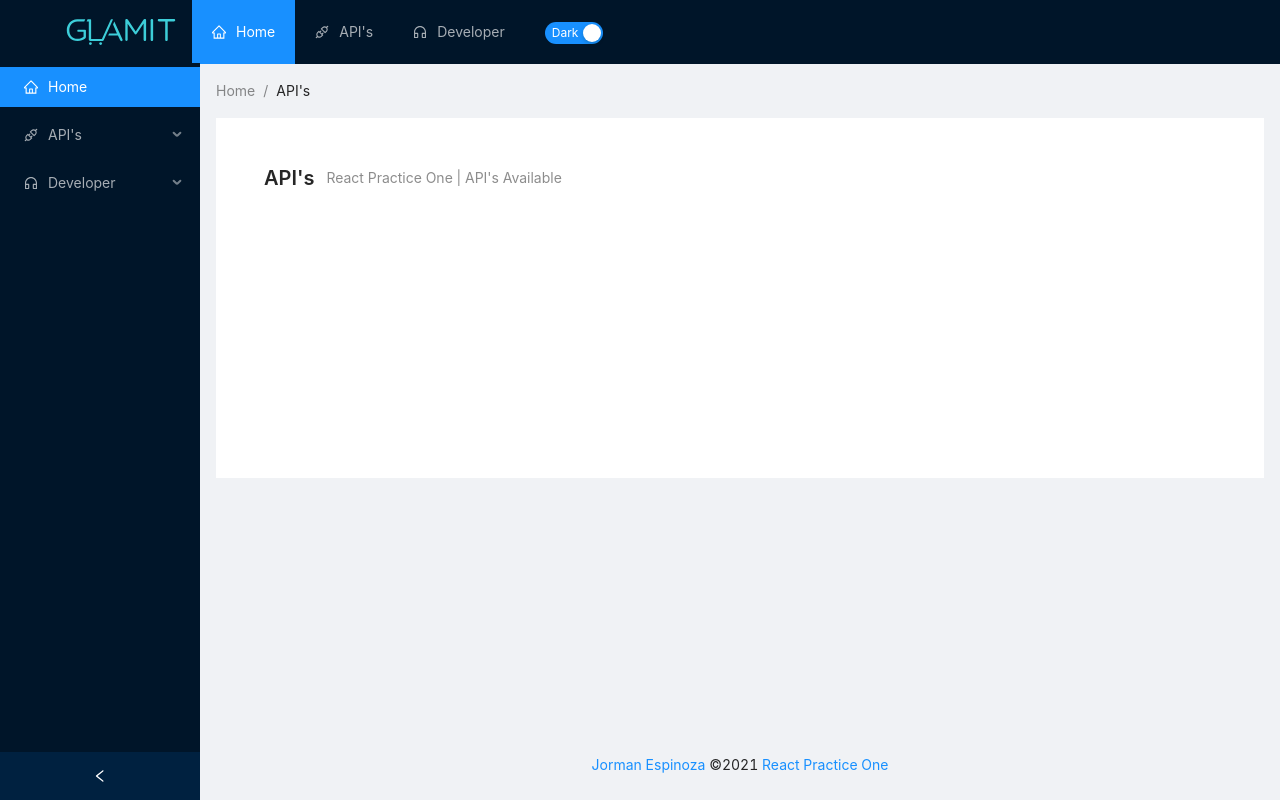
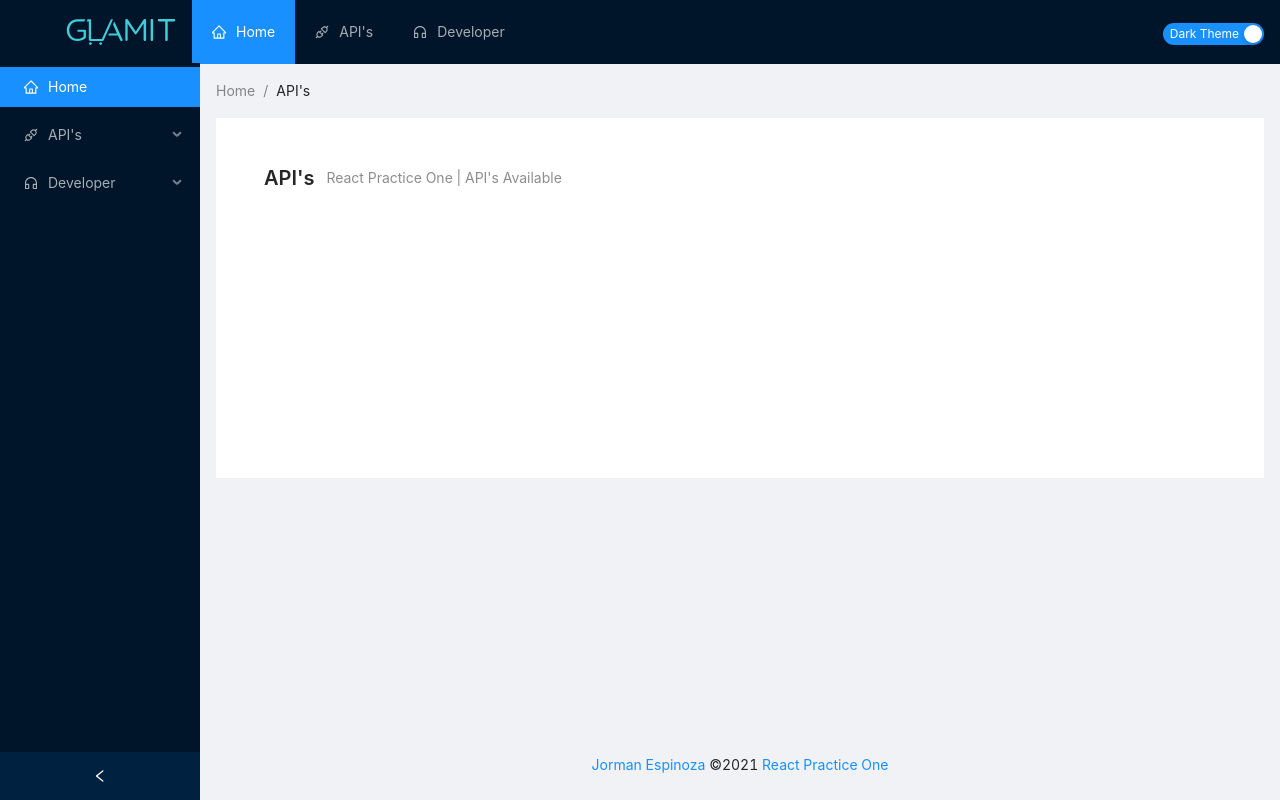
Before and after one commit to jormanespinoza/react-practice-one, a React (Create React App) app: page /apis in a window 1280 px wide. Built offline with nearby package versions, Linux system fonts and the light colour scheme.

Commit message:
add: Dynamic menu

```diff
--- a/src/App.js
+++ b/src/App.js
@@ -14,7 +14,8 @@ const App = () => {
   }
 
   const changeActiveLink = (e) => {
-    setActiveLink(e.key);
+    const active  = e.key || e.target.parentNode.getAttribute('data-key')
+    setActiveLink(active);
   }
 
   return (
--- a/src/assets/css/main-layout.css
+++ b/src/assets/css/main-layout.css
@@ -1,5 +1,10 @@
 .header {
   transition: background 0.3s, width 0.3s cubic-bezier(0.2, 0, 0, 1) 0s;
+
+}
+
+.ant-layout-header {
+  position: relative;
 }
 
 .header .logo {
--- a/src/components/MainBreadcrumb.tsx
+++ b/src/components/MainBreadcrumb.tsx
@@ -1,6 +1,8 @@
+import { useContext } from 'react';
+import { Link } from 'react-router-dom'
 import { Breadcrumb } from 'antd'
-import { Link } from 'react-router-dom'
 import { BreadcrumbPath } from '../interfaces/layouts/BreadcrumbPath';
+import { MenuContext } from '../context/menu-context';
 
 const { Item } = Breadcrumb
 
@@ -10,13 +12,14 @@ interface Props {
 
 const MainBreadcrumb = (props: Props) => {
   const { paths } = props
+  const { changeActiveLink } = useContext(MenuContext)
 
   return (
     <Breadcrumb style={{ margin: '16px 0' }}>
       {paths.map((path: BreadcrumbPath) =>
         path.to
-          ? (<Item key={path.key}><Link to={path.to}>{path.name}</Link></Item>)
-          : (<Item key={path.key}>{path.name}</Item>)
+          ? (<Item key={path.key} data-key={path.key} onClick={changeActiveLink}><Link to={path.to}>{path.name}</Link></Item>)
+          : (<Item key={path.key} data-key={path.key} onClick={changeActiveLink}>{path.name}</Item>)
       )}
     </Breadcrumb>
   )
--- a/src/components/MainMenu.tsx
+++ b/src/components/MainMenu.tsx
@@ -1,5 +1,5 @@
 import { useContext } from 'react'
-import { Menu, Switch } from 'antd'
+import { Menu } from 'antd'
 import {
   HomeOutlined,
   ApiOutlined,
@@ -7,11 +7,11 @@ import {
   CustomerServiceOutlined
 } from '@ant-design/icons'
 import { Link } from 'react-router-dom'
-import { ThemeContext } from '../context/theme-context';
-import { MenuContext } from '../context/menu-context';
-import { MenuItem } from '../interfaces/menu/MenuItem';
-import { SubMenuItem } from '../interfaces/menu/SubMenuItem';
-export declare type MenuMode = 'horizontal' | 'vertical' | 'inline';
+import { ThemeContext } from '../context/theme-context'
+import { MenuContext } from '../context/menu-context'
+import { MenuItem } from '../interfaces/menu/MenuItem'
+import { SubMenuItem } from '../interfaces/menu/SubMenuItem'
+export declare type MenuMode = 'horizontal' | 'vertical' | 'inline'
 
 const { SubMenu, Item } = Menu
 
@@ -22,7 +22,7 @@ interface Props {
 
 const MainMenu = (props: Props) => {
   const { mode, collapsed } = props
-  const { theme, changeTheme } = useContext(ThemeContext)
+  const { theme } = useContext(ThemeContext)
   const { activeLink, changeActiveLink } = useContext(MenuContext)
   const menu: Array<MenuItem> = [
     {
@@ -33,13 +33,13 @@ const MainMenu = (props: Props) => {
     },
     {
       title: 'API\'s',
-      key: 'apis',
+      key: 'apis-submenu',
       icon: <ApiOutlined />,
       submenu: [
         {
           to: '/apis',
           title: 'All',
-          key: 'all',
+          key: 'apis',
           icon: <ApiOutlined />
         },
         {
@@ -97,18 +97,6 @@ const MainMenu = (props: Props) => {
                 }
               </Item>)
       )}
-
-      {mode === 'horizontal' && (
-        <Item>
-          <Switch
-            checked={theme === 'dark'}
-            onChange={changeTheme}
-            checkedChildren="Dark"
-            unCheckedChildren="Light"
-            size="default"
-          />
-        </Item>
-      )}
     </Menu>
   )
 }
--- a/src/context/theme-context.ts
+++ b/src/context/theme-context.ts
@@ -3,4 +3,4 @@ import { createContext } from 'react'
 
 const theme: MenuTheme = 'dark'
 
-export const ThemeContext = createContext({'theme': theme , changeTheme: undefined})
+export const ThemeContext = createContext({ 'theme': theme , changeTheme: undefined })
--- a/src/layouts/MainHeader.tsx
+++ b/src/layouts/MainHeader.tsx
@@ -1,5 +1,5 @@
 import { useContext } from 'react'
-import { Layout } from 'antd'
+import { Layout, Switch } from 'antd'
 import { Link } from 'react-router-dom'
 import MainMenu from '../components/MainMenu'
 import { ThemeContext } from '../context/theme-context'
@@ -11,7 +11,7 @@ interface Props {
 
 const MainHeader = (props: Props) => {
   const { } = props
-  const { theme } = useContext(ThemeContext)
+  const { theme, changeTheme } = useContext(ThemeContext)
 
   return (
     <Header
@@ -20,6 +20,15 @@ const MainHeader = (props: Props) => {
     >
       <Link to="/"><div className="logo" /></Link>
       <MainMenu mode="horizontal" collapsed={false} />
+
+      <Switch
+        checked={theme === 'dark'}
+        onChange={changeTheme}
+        checkedChildren="Dark Theme"
+        unCheckedChildren="Light Theme"
+        size="default"
+        style={{ position: 'absolute', top: 23, right: 16, zIndex: 2}}
+      />
     </Header>
   )
 }
```
